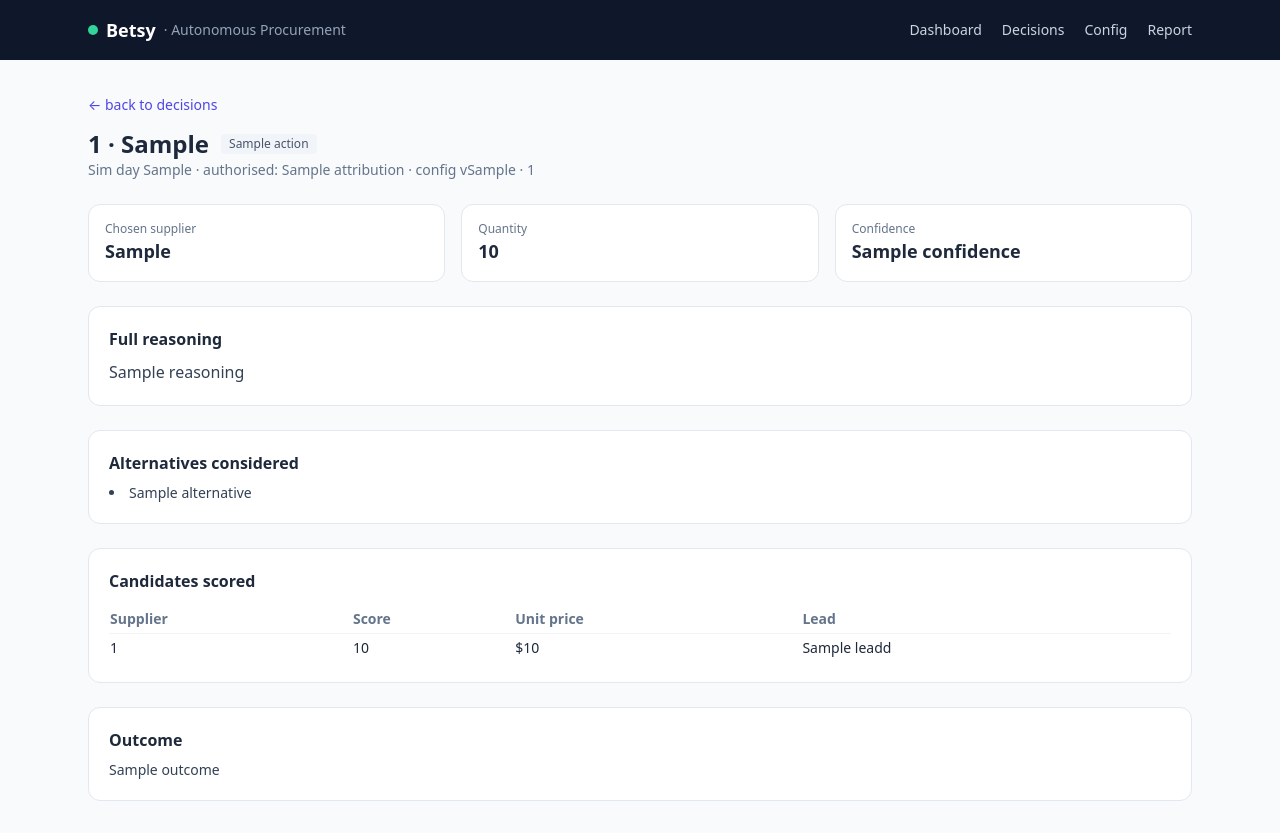
After one commit to diklinuks/Betsy--App, a FastAPI app: template app/web/templates/decision_detail.html in a window 1280 px wide. The commit adds this page. Run offline with FastAPI, Linux system fonts and the light colour scheme; the template is opened without the code that fills it: most values are stand-ins (such as "Sample title", 1, 10 or a date in 2020); some libraries are stand-ins or nearby versions.

Commit message:
Add pause/resume, decision detail view, free-tier hardening, smarter fallback
- Pause/Resume the run from the dashboard (not just stop/restart)
- Fix reject input being wiped: live fragment stops polling while an approval is open
- Decisions list rows click through to a full-reasoning detail page
- Report never crashes (defensive empty report)
- Gemini free-tier: BETSY_AGENT_MODE=single (1 call/decision) default + rate limiter
  + retries; reflection only on poor outcomes — avoids 429 mid-run
- Heuristic fallback now weighs price/lead/score so it stops always picking one supplier

```diff
--- a/app/sim/runner.py
+++ b/app/sim/runner.py
@@ -28,6 +28,7 @@ from app.util import sim_day as to_sim_day
 # ----------------------------- background control ----------------------------- #
 _thread: threading.Thread | None = None
 _stop = threading.Event()
+_pause = threading.Event()
 AUTO_APPROVE = False  # headless mode: resolve approvals automatically (no dashboard)
 ABC_ORDER = {"A": 0, "B": 1, "C": 2}
 
@@ -52,6 +53,30 @@ def start(reset_data: bool = False) -> bool:
 
 def stop() -> None:
     _stop.set()
+    _pause.clear()
+
+
+def pause() -> None:
+    _pause.set()
+
+
+def resume() -> None:
+    _pause.clear()
+
+
+def is_paused() -> bool:
+    return _pause.is_set()
+
+
+def _wait_if_paused(abs_day: int) -> None:
+    announced = False
+    while _pause.is_set() and not _stop.is_set():
+        if not announced:
+            _set_state("paused", abs_day, f"Paused by user at sim day {to_sim_day(abs_day)}.")
+            announced = True
+        time.sleep(0.5)
+    if announced and not _stop.is_set():
+        _set_state("running", abs_day, "Resumed.")
 
 
 def resolve_approval(decision_id: str, approved: bool, reason: str) -> None:
@@ -82,6 +107,10 @@ def _run() -> None:
     _set_state("running", HISTORICAL_END_DAY, "Simulation started.")
     try:
         for abs_day in range(HISTORICAL_END_DAY + 1, SIM_END_DAY + 1):
+            if _stop.is_set():
+                _set_state("idle", abs_day, "Stopped by user.")
+                return
+            _wait_if_paused(abs_day)
             if _stop.is_set():
                 _set_state("idle", abs_day, "Stopped by user.")
                 return
@@ -152,14 +181,24 @@ def _process_deliveries(s, world: SimWorld, abs_day: int) -> None:
 
 
 def _close_decision(s, po: PurchaseOrder, outcome: dict) -> None:
+    """Record the outcome on the decision. Reflection (an LLM call) fires only on a
+    POOR outcome — late, defective, or short — to stay inside the free-tier quota.
+    Good outcomes just record the result with no model call."""
     if not po.decision_id:
         return
     dec = s.get(Decision, po.decision_id)
-    if dec and dec.outcome is None:
-        reflect_on_outcome(s, dec, {
-            "on_time": outcome["on_time"], "quality_pass": outcome["quality_pass"],
-            "qty_received": outcome["qty_received"], "defects": outcome["defects"],
-        })
+    if not dec or dec.outcome is not None:
+        return
+    result = {
+        "on_time": outcome["on_time"], "quality_pass": outcome["quality_pass"],
+        "qty_received": outcome["qty_received"], "defects": outcome["defects"],
+    }
+    poor = (not outcome["on_time"]) or (not outcome["quality_pass"]) or outcome["defects"] > 0
+    if poor:
+        reflect_on_outcome(s, dec, result)   # writes + embeds a lesson (LLM)
+    else:
+        dec.outcome = result                 # record only; no model call
+        s.flush()
 
 
 # ----------------------------- inventory check / reorder ----------------------------- #
--- a/app/web/main.py
+++ b/app/web/main.py
@@ -76,6 +76,17 @@ def decisions(request: Request):
         )
 
 
+@app.get("/decision/{decision_id}", response_class=HTMLResponse)
+def decision_detail(request: Request, decision_id: str):
+    with get_session() as s:
+        d = s.get(Decision, decision_id)
+        return templates.TemplateResponse(
+            request=request,
+            name="decision_detail.html",
+            context={"request": request, "d": d},
+        )
+
+
 @app.get("/config", response_class=HTMLResponse)
 def config_page(request: Request):
     with get_session() as s:
@@ -118,6 +129,18 @@ def stop():
     return RedirectResponse("/", status_code=303)
 
 
+@app.post("/pause")
+def pause():
+    runner.pause()
+    return RedirectResponse("/", status_code=303)
+
+
+@app.post("/resume")
+def resume():
+    runner.resume()
+    return RedirectResponse("/", status_code=303)
+
+
 @app.post("/approve/{decision_id}")
 def approve(decision_id: str, reason: str = Form("")):
     runner.resolve_approval(decision_id, approved=True, reason=reason)
--- /dev/null
+++ b/app/web/templates/decision_detail.html
@@ -0,0 +1,57 @@
+{% extends "base.html" %}
+{% block title %}Betsy · Decision {{ d.decision_id if d else "" }}{% endblock %}
+{% block content %}
+<a href="/decisions" class="text-indigo-600 text-sm">← back to decisions</a>
+
+{% if not d %}
+  <p class="mt-6 text-slate-500">Decision not found.</p>
+{% else %}
+<div class="mt-3 flex items-center gap-3">
+  <h1 class="text-2xl font-semibold">{{ d.product_id or "—" }} · {{ d.trigger_type }}</h1>
+  <span class="px-2 py-0.5 rounded text-xs {{ 'bg-emerald-100 text-emerald-700' if d.action=='po_generated' else ('bg-rose-100 text-rose-700' if d.action=='rejected' else 'bg-slate-100 text-slate-600') }}">{{ d.action }}</span>
+  {% if d.urgent %}<span class="px-1.5 py-0.5 rounded text-xs bg-amber-100 text-amber-700">urgent</span>{% endif %}
+</div>
+<p class="text-slate-500 text-sm mb-6">Sim day {{ d.sim_day }} · authorised: {{ d.attribution }} · config v{{ d.config_version }} · {{ d.decision_id }}</p>
+
+<div class="grid grid-cols-3 gap-4 mb-6">
+  <div class="bg-white rounded-xl border border-slate-200 p-4"><p class="text-xs text-slate-500">Chosen supplier</p><p class="text-lg font-semibold">{{ d.chosen_supplier or "—" }}</p></div>
+  <div class="bg-white rounded-xl border border-slate-200 p-4"><p class="text-xs text-slate-500">Quantity</p><p class="text-lg font-semibold">{{ d.chosen_quantity or "—" }}</p></div>
+  <div class="bg-white rounded-xl border border-slate-200 p-4"><p class="text-xs text-slate-500">Confidence</p><p class="text-lg font-semibold">{{ d.confidence if d.confidence is not none else "—" }}</p></div>
+</div>
+
+<div class="bg-white rounded-xl border border-slate-200 p-5 mb-6">
+  <h2 class="font-semibold mb-2">Full reasoning</h2>
+  <p class="text-slate-700 whitespace-pre-wrap leading-relaxed">{{ d.reasoning or "—" }}</p>
+</div>
+
+{% if d.alternatives %}
+<div class="bg-white rounded-xl border border-slate-200 p-5 mb-6">
+  <h2 class="font-semibold mb-2">Alternatives considered</h2>
+  <ul class="list-disc list-inside text-slate-700 text-sm">
+    {% for a in d.alternatives %}<li>{{ a }}</li>{% endfor %}
+  </ul>
+</div>
+{% endif %}
+
+{% if d.candidates %}
+<div class="bg-white rounded-xl border border-slate-200 p-5 mb-6">
+  <h2 class="font-semibold mb-3">Candidates scored</h2>
+  <table class="w-full text-sm">
+    <thead class="text-slate-500 text-left"><tr><th class="py-1">Supplier</th><th>Score</th><th>Unit price</th><th>Lead</th></tr></thead>
+    <tbody>
+      {% for c in d.candidates %}
+      <tr class="border-t border-slate-100"><td class="py-1">{{ c.supplier_id }}</td><td>{{ c.score }}</td><td>${{ c.unit_price }}</td><td>{{ c.lead }}d</td></tr>
+      {% endfor %}
+    </tbody>
+  </table>
+</div>
+{% endif %}
+
+{% if d.outcome %}
+<div class="bg-white rounded-xl border border-slate-200 p-5">
+  <h2 class="font-semibold mb-2">Outcome</h2>
+  <p class="text-slate-700 text-sm">{{ d.outcome }}</p>
+</div>
+{% endif %}
+{% endif %}
+{% endblock %}
--- a/app/web/templates/partials/live.html
+++ b/app/web/templates/partials/live.html
@@ -1,4 +1,9 @@
 {% set colors = {"running":"bg-emerald-100 text-emerald-800","paused":"bg-amber-100 text-amber-800","finished":"bg-blue-100 text-blue-800","idle":"bg-slate-100 text-slate-600","error":"bg-rose-100 text-rose-800"} %}
+{# Self-poll ONLY when there is no approval waiting, so typing a reject reason is
+   never wiped by a refresh. Stops polling once finished/idle too. #}
+{% if not pending and state.status in ['running', 'paused'] %}
+<div hx-get="/fragment/live" hx-trigger="every 2s" hx-target="#live" hx-swap="innerHTML"></div>
+{% endif %}
 <div class="grid grid-cols-1 gap-6">
 
   <div class="bg-white rounded-xl border border-slate-200 p-5">
```
Also changed, not shown: app/agent/graph.py (+45 -11 lines), app/agent/model.py (+14 -2 lines), app/config/settings.py (+11 -0 lines), app/eval/report.py (+23 -0 lines), app/web/templates/dashboard.html (+6 -3 lines), app/web/templates/decisions.html (+6 -4 lines), README.md.
